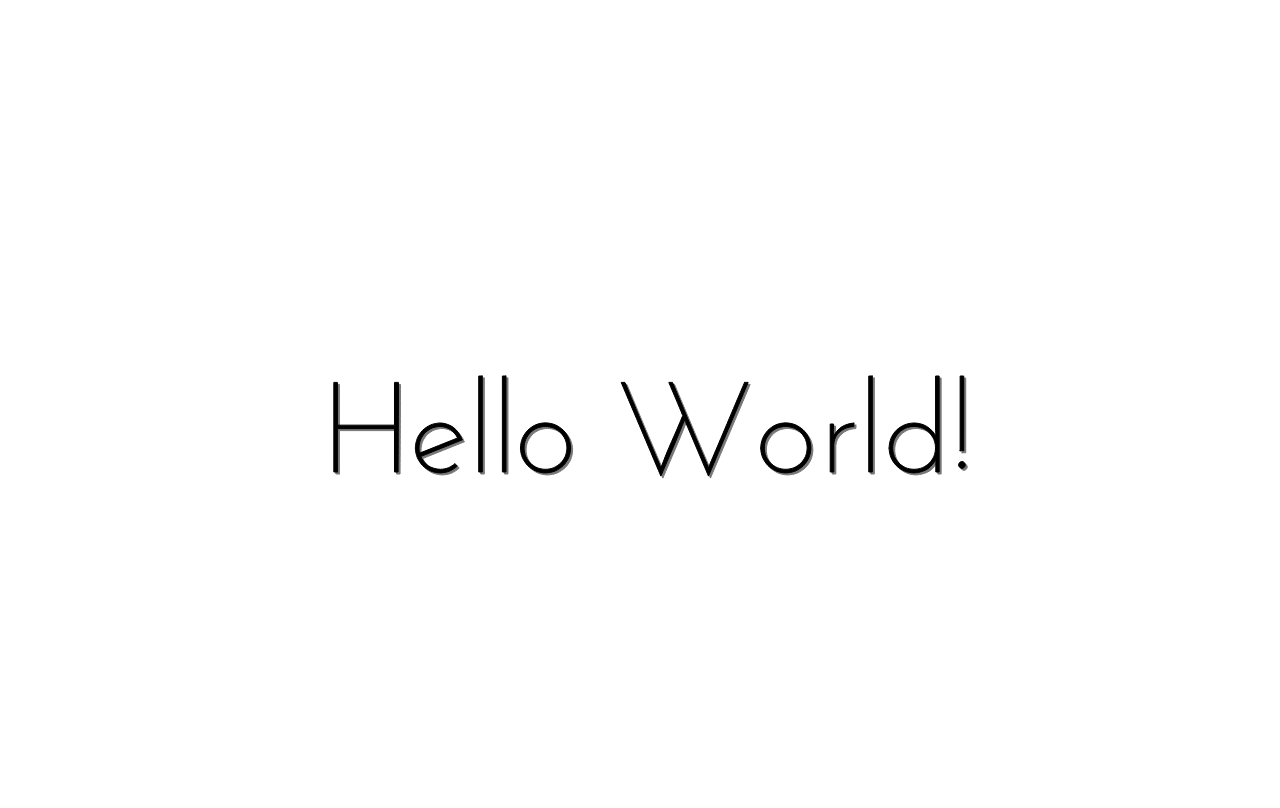
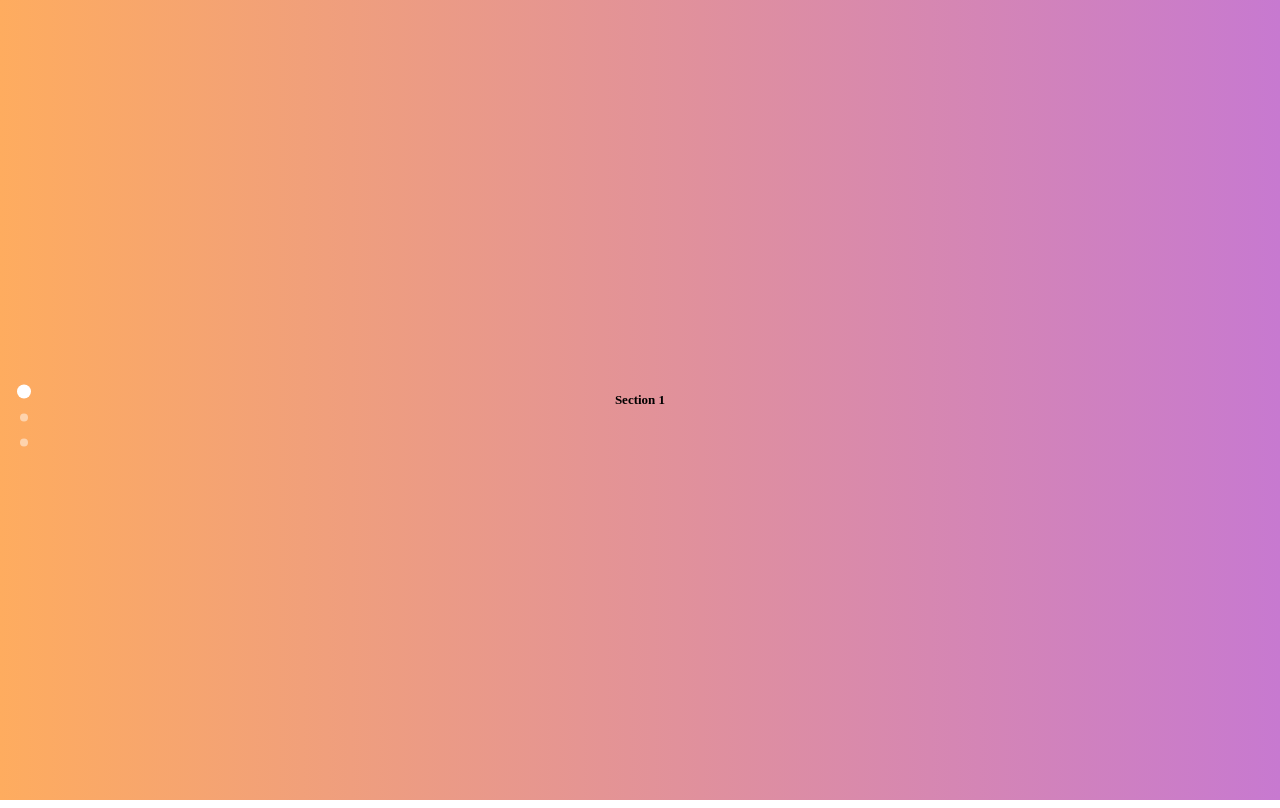
Before and after one commit to stylemate/stylemate.github.io, a plain HTML site: page index.html in a window 1280 px wide. Drawn offline with Linux system fonts and the light colour scheme.

Commit message:
Full Page Scroll, Flex

```diff
--- a/css/index.css
+++ b/css/index.css
@@ -34,3 +34,13 @@
   width: 100%;
   height: 100%;
 }
+
+.section {
+  display: flex;
+  align-items: center;
+  justify-content: center;
+}
+
+.section > div > h1 {
+  font-size: small;
+}
--- a/index.html
+++ b/index.html
@@ -4,58 +4,44 @@
     <meta charset="UTF-8" />
     <meta name="viewport" content="width=device-width, initial-scale=1.0" />
     <title>ORMEE</title>
-    <link rel="stylesheet" href="./css/index.css" />
-    <script type="text/javascript" src="./js/zdog.dist.min.js"></script>
-    <script type="text/javascript" src="./js/zfont.min.js"></script>
+    <link
+      rel="stylesheet"
+      type="text/css"
+      href="./css/full-page-scroll.min.css"
+    />
+    <link rel="stylesheet" type="text/css" href="./css/index.css" />
   </head>
   <body>
-    <canvas id="zdog-canvas"></canvas>
-    <script>
-      Zfont.init(Zdog);
-
-      let illo = new Zdog.Illustration({
-        element: "#zdog-canvas",
-        dragRotate: true,
-        resize: "fullscreen",
-        zoom: 1
-      });
-
-      let myFont = new Zdog.Font({
-        src: "./fonts/JosefinSans-Light.ttf"
-      });
-
-      var text = new Zdog.Text({
-        addTo: illo,
-        font: myFont,
-        value: "Hello World!",
-        textAlign: "center",
-        textBaseline: "middle",
-        fontSize: 128,
-        color: "#000",
-        fill: true
-      });
-
-      var shadow = text.copy({
-        addTo: illo,
-        translate: { x: 2, y: 2, z: -1 },
-        color: "#777"
-      });
-
-      function animate() {
-        illo.updateRenderGraph();
-        requestAnimationFrame(animate);
-      }
-      animate();
-    </script>
-    <!--<canvas id="bkg-gradient"></canvas>
-
-    <div id="center-text">
-      <canvas id="center-text-canvas" data-tilt data-tilt-full-page-listening data-tilt-reverse="true"></canvas>
+    <canvas id="bkg-gradient"></canvas>
+    <div id="main" class="scroll-container">
+      <section class="section">
+        <div>
+          <h1>Section 1</h1>
+        </div>
+      </section>
+      <section class="section">
+        <div>
+          <h1>Section 2</h1>
+        </div>
+      </section>
+      <section class="section">
+        <div>
+          <h1>Section 3</h1>
+        </div>
+      </section>
     </div>
 
-    <script type="text/javascript" src="js/granim.min.js"></script>
-    <script type="text/javascript" src="js/vanilla-tilt.min.js"></script>
-    <script type="text/javascript" src="js/index.js"></script>
-  //-->
+    <script src="./js/granim.min.js"></script>
+    <script src="./js/index.js"></script>
+    <script src="./js/full-page-scroll.min.js"></script>
+    <script type="text/javascript">
+      new fullScroll({
+        mainElement: "main",
+        displayDots: true,
+        dotsPosition: "left",
+        animateTime: 0.7,
+        animateFunction: "ease"
+      });
+    </script>
   </body>
 </html>
```
Also changed, not shown: css/full-page-scroll.min.css (added), js/full-page-scroll.min.js (added).
